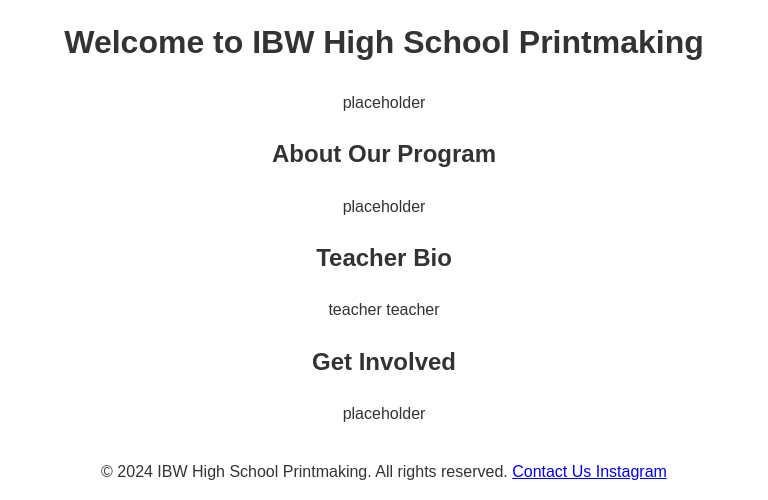
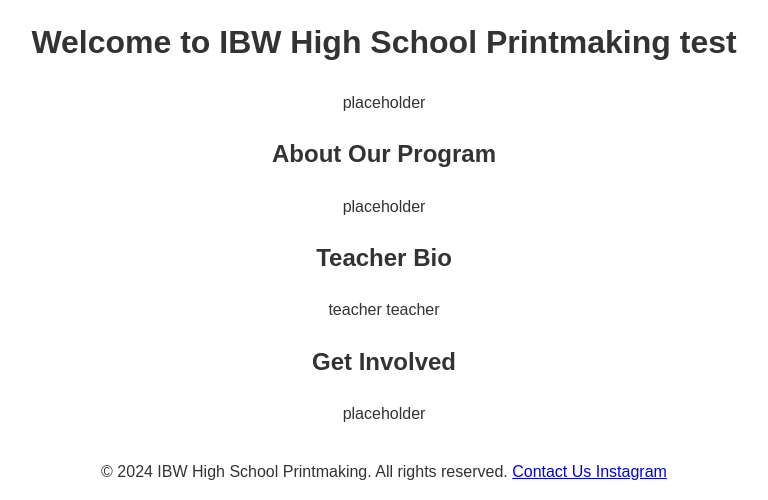
Before and after one commit to IBWPrintmaking/IBWPrintmaking.github.io, a Jekyll site: the page built from index.html, in a window 1280 px wide and 900 px high, scrolled down 932 px, cut to the strip 400-900 px from the top of the window. Shown: the whole strip, without its empty margins (256-1024 px from the left). Built offline with Jekyll 4.4.1, drawn with Linux system fonts in a browser that asks for light colours.

Commit message:
Update index.html

```diff
--- a/index.html
+++ b/index.html
@@ -16,7 +16,7 @@ title: Home
     <!--<img src="assets/images/green.png" alt="alternatetext" style="width:100%; max-height:100%;" class="center">-->
 
     <div class="bodytext">
-      <h1>Welcome to IBW High School Printmaking</h1>
+      <h1>Welcome to IBW High School Printmaking test</h1>
       <p>placeholder</p>
 
       <h2>About Our Program</h2>
```
